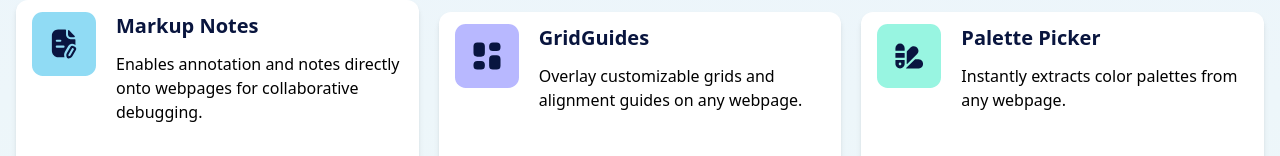
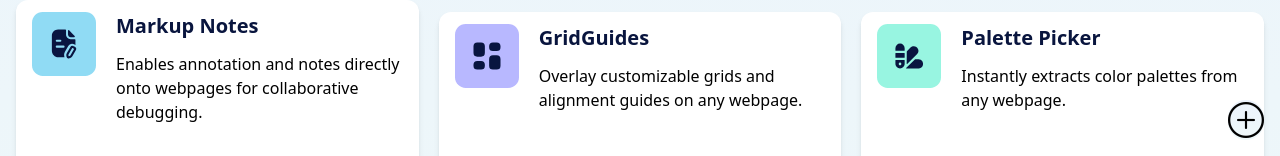
Before and after one commit to Mayowa-de/Browser-Extension-, a React (Vite) app: page / in a window 1280 px wide. Shown: the part 644-800 px from the top of the page. Built offline with nearby package versions, Linux system fonts and the light colour scheme.

Commit message:
added plus icon

```diff
--- a/index.html
+++ b/index.html
@@ -2,11 +2,10 @@
 <html lang="en">
   <head>
     <meta charset="UTF-8" />
-    <link rel="icon" type="image/svg+xml" href="/vite.svg" />
     <meta name="viewport" content="width=device-width, initial-scale=1.0" />
     <title>Browser Extension</title>
   </head>
-  <body class="bg-[linear-gradient(180deg,_#EBF2FC_0%,_#EEF8F9_100%)] dark:bg-[hsl(227,75%,14%)] bg-no-repeat bg-cover w-full min-h-screen">
+  <body class="bg-[linear-gradient(180deg,_#EBF2FC_0%,_#EEF8F9_100%)] dark:bg-[hsl(227,75%,14%)] dark:w-full bg-no-repeat bg-cover w-full min-h-screen">
     <div id="root"></div>
     <script type="module" src="/src/main.jsx"></script>
   </body>
--- a/src/App.jsx
+++ b/src/App.jsx
@@ -5,6 +5,7 @@ import Title from "./components/Title";
 import Button from "./components/Button";
 import Data from "./data.json";
 import { useState } from "react";
+import Plus from "./components/Plus";
 
 function App() {
   const [cardToggle, setCardToggle] = useState(Data)
@@ -34,6 +35,7 @@ function App() {
         <Title currentFilter={filters} setFilter={setFilters} />
         <Button cards={filterData} onRemove={handleRemove} onToggle={handToggle} />
       </div>
+      <Plus/>
     </div>
   );
 }
--- a/src/components/Hero.jsx
+++ b/src/components/Hero.jsx
@@ -23,7 +23,7 @@ export default function Hero() {
       <div className='flex mt-4 gap-4 items-center rounded-xl w-full bg-white p-2 h-16 shadow-md'>
         <img src='/public/images/logo.svg' alt="Logo" className=' w-40 '/>
         <div className='w-full flex justify-end'>
-        <button onClick={()=>setIsToggle(!isToggle)} className=' w-12 h-12 flex justify-center items-center rounded-xl bg-[hsl(226,11%,37%)]  '>
+        <button onClick={()=>setIsToggle(!isToggle)} className={` w-12 h-12 flex justify-center items-center rounded-xl ${!isToggle ? 'bg-[hsl(226,11%,37%)]' : 'bg-[linear-gradient(180deg,_#EBF2FC_0%,_#EEF8F9_100%)]'}`}>
         {isToggle ? (
           <img src='/public/images/icon-moon.svg' alt="moon icon" className='w-5 h-5 dark:text-white' />
         ) : (
--- /dev/null
+++ b/src/components/Plus.jsx
@@ -0,0 +1,9 @@
+import React from 'react'
+
+export default function Plus() {
+  return (
+    <div className='fixed text-4xl bottom-4 rounded-full bg-[linear-gradient(180deg,_#EBF2FC_0%,_#EEF8F9_100%)] right-4 z-5'>
+      <i className='bi bi-plus-circle'></i>
+    </div>
+  )
+}
```
